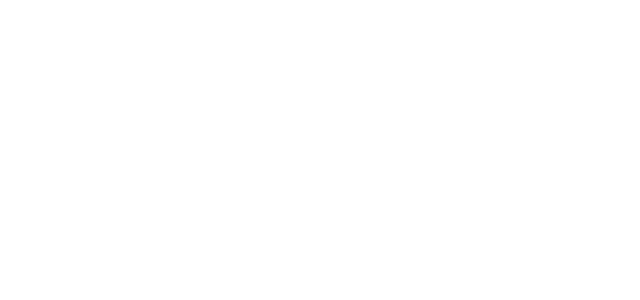
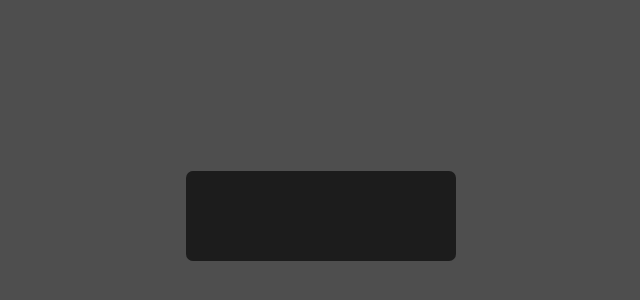
Before and after one commit to AleksZorge/svelte-calculator, a SvelteKit app: page / in a window 1280 px wide. Shown: the part 184-484 px from the top of the page, without its empty margins (319-959 px from the left). Built offline with nearby package versions, Linux system fonts and the light colour scheme.

Commit message:
add styles

```diff
--- a/src/routes/+page.svelte
+++ b/src/routes/+page.svelte
@@ -7,3 +7,44 @@
     </div>
   </div>
 </main>
+
+<style>
+  :global(body) {
+    margin: 0;
+    padding: 0;
+    box-sizing: border-box;
+  }
+  main {
+    background-color: rgb(78, 78, 78);
+    height: 100vh;
+    display: flex;
+    align-items: center;
+    justify-content: center;
+  }
+  .calculator {
+    background-color: rgb(28, 28, 28);
+    width: 240px;
+    padding: 15px;
+    border-radius: 7px;
+  }
+  .results {
+    height: 60px;
+    color: white;
+    font-size: 50px;
+    display: flex;
+    flex-direction: row-reverse;
+    margin-right: 10px;
+  }
+  .digits {
+    display: flex;
+  }
+  .operations {
+    display: flex;
+    flex-direction: column;
+  }
+  .numbers {
+    display: flex;
+    flex-wrap: wrap;
+    width: 200px;
+  }
+</style>
```
